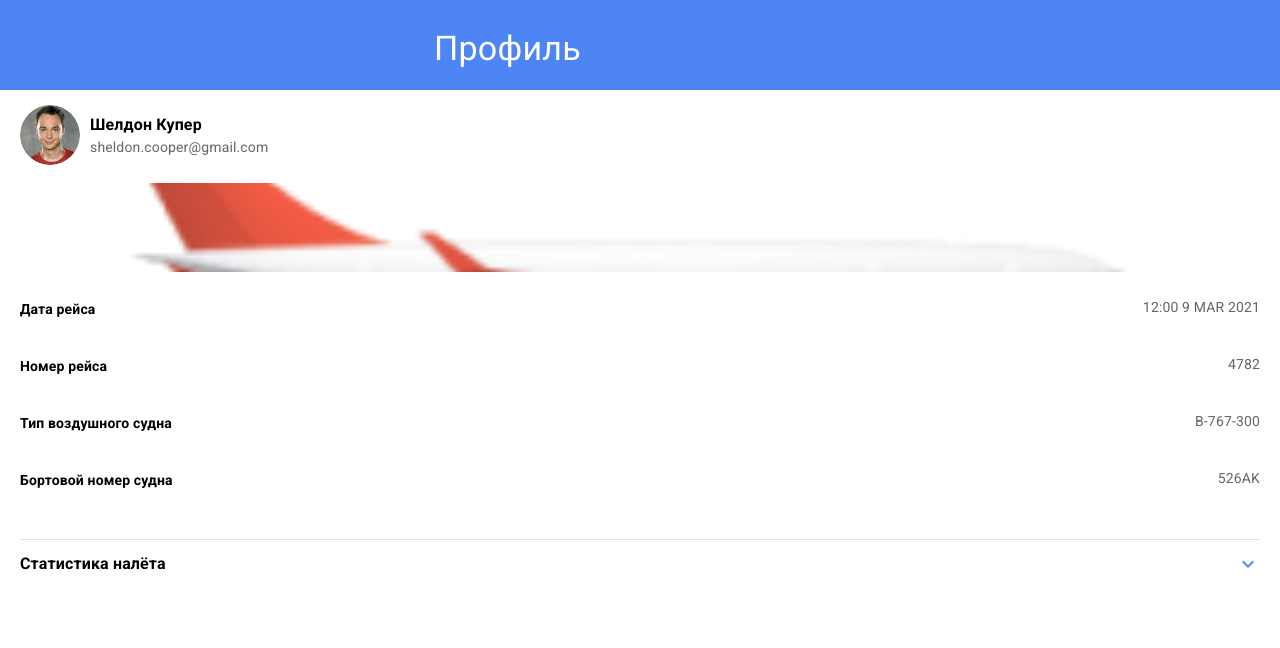
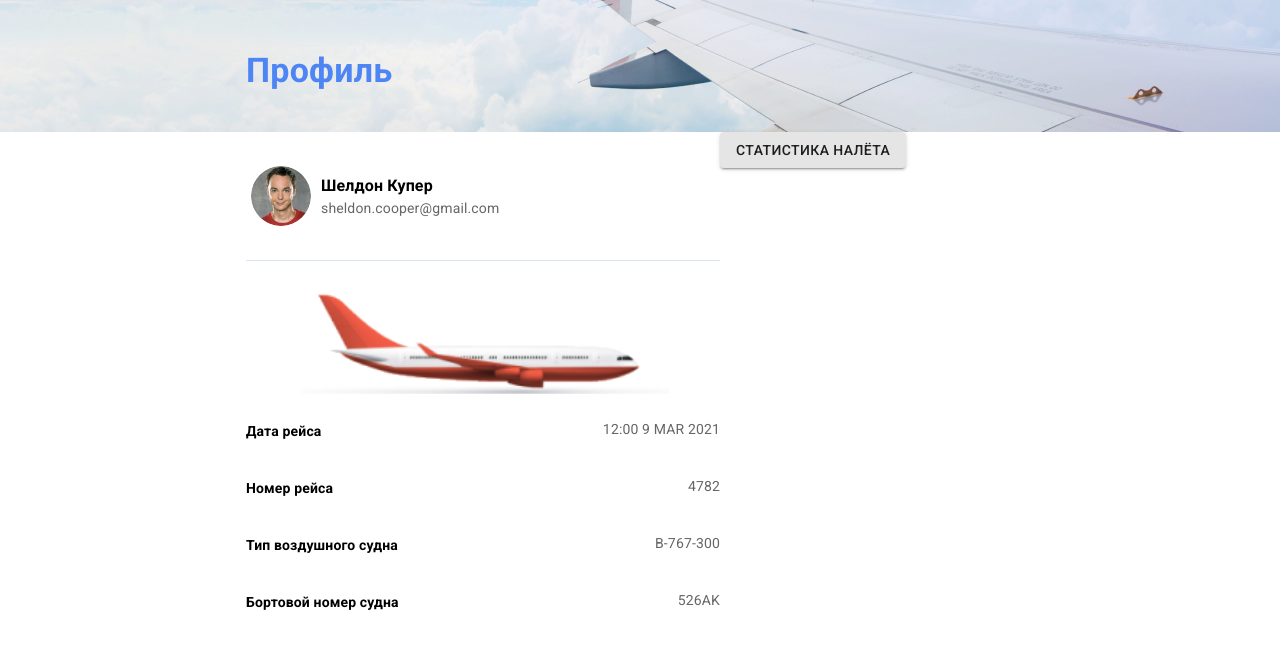
Before and after one commit to de-evg/aviaBit-test, a React (Create React App) app in the folder client/: page / in a window 1280 px wide. Shown: the top 648 px of the page. Built offline with nearby package versions, Linux system fonts and the light colour scheme.

Commit message:
added header, user, nextFlight and button for Desctop

```diff
--- a/client/src/components/app/app.jsx
+++ b/client/src/components/app/app.jsx
@@ -29,8 +29,7 @@ const App = ({ isFlightsLoaded, getFlights }) => {
       },
       text: {
         primary: "#ffffff",
-        secondary: "#000000",
-        third: "#676565",
+        secondary: "#4e85f5",
       },
     },
     background: {
--- a/client/src/components/main-page/main-page.jsx
+++ b/client/src/components/main-page/main-page.jsx
@@ -7,32 +7,48 @@ import {
   useMediaQuery,
   Grid,
 } from "@material-ui/core";
-import { makeStyles } from "@material-ui/core/styles";
+import {makeStyles} from "@material-ui/core/styles";
 import User from "../user/user";
 import NextFlight from "../next-flight/next-flight";
 import AccordionContainer from "../accordion-container/accordion-container";
 import FlightStatistic from "../flight-statistic/flight-statistic";
+import ShowMoreBtn from "../show-chart-btn/show-chart-btn";
 
 const useStyles = makeStyles({
   header: {
-    background: "#4e85f5",
+    backgroundColor: "#4e85f5",
     padding: "28px 0 8px 20px",
   },
   main: {
     padding: "15px 20px 13px 20px",
   },
+  title: {
+    fontWeight: 700,
+    margin: 0
+  },
+  grid: {
+    flexDirection: "column",
+    flexBasis: "280px",
+    width: "280px",
+    height: "593px",
+    wrap: "wrap"
+  },
+  gridItem: {
+    borderBottom: "1px solid rgba(16, 66, 195, 0.15)"
+  }
 });
 
-const MainPage = ({ history }) => {
+const MainPage = ({history}) => {
   const classes = useStyles();
   const matches = useMediaQuery(`(min-width: 600px)`);
 
   return (
     <>
-      <Box className={classes.header}>
-        <Container maxWidth="xs">
+      <Box className={classes.header} style={matches ? {background: "url(./img/wing.png)", padding: "50px 0 40px 0"} : null}>
+        <Container maxWidth={matches ? "xl" : "xs"} style={matches ? {padding: "0 246px"} : null}>
           <Typography
-            color="textPrimary"
+            className={classes.title}
+            color={matches ? "textSecondary" : "textPrimary"}
             variant={matches ? "h4" : "h5"}
             component="h1"
             gutterBottom
@@ -41,16 +57,23 @@ const MainPage = ({ history }) => {
           </Typography>
         </Container>
       </Box>
-      <Box className={classes.main}>
-        <Grid container>
-          <User />
-          <NextFlight />
-          <AccordionContainer
-            style={{ width: "350px" }}
-            renderDetails={() => <FlightStatistic />}
-          >
-            Статистика налёта
-          </AccordionContainer>
+      <Box className={classes.main} style={matches ? {padding: "0 246px"} : null}>
+        <Grid container className={classes.grid}>
+          <Grid className={classes.gridItem} style={matches ? {width: "474px"} : null}>
+            <User />
+          </Grid>
+          <Grid className={classes.gridItem} style={matches ? {width: "474px", padding: "29px 0 33px 0"} : null}>
+            <NextFlight />
+          </Grid>
+          {matches
+            ? <ShowMoreBtn clickHandler={() => {}} />
+            : <AccordionContainer
+              style={{width: "350px"}}
+              renderDetails={() => <FlightStatistic />}
+            >
+              Статистика налёта
+            </AccordionContainer>}
+
         </Grid>
       </Box>
     </>
--- a/client/src/components/next-flight/next-flight.jsx
+++ b/client/src/components/next-flight/next-flight.jsx
@@ -1,4 +1,4 @@
-import React, { useEffect, useState } from "react";
+import React, {useEffect, useState} from "react";
 import PropTypes from "prop-types";
 import {
   Grid,
@@ -9,12 +9,13 @@ import {
   TableRow,
   TableCell,
   Table,
+  useMediaQuery
 } from "@material-ui/core";
-import { makeStyles } from "@material-ui/core/styles";
-import { connect } from "react-redux";
-import { NameSpace } from "../../store/reducers/root";
-import { months } from "../../const";
-import { ActionCreator } from "../../store/action";
+import {makeStyles} from "@material-ui/core/styles";
+import {connect} from "react-redux";
+import {NameSpace} from "../../store/reducers/root";
+import {months} from "../../const";
+import {ActionCreator} from "../../store/action";
 
 const useStyles = makeStyles({
   grid: {
@@ -25,8 +26,10 @@ const useStyles = makeStyles({
   card: {
     boxShadow: "none",
   },
-  plane: {
+  media: {
+    maxWidth: "257px",
     marginBottom: "15px",
+    backgroundSize: "contain"
   },
   row: {
     display: "flex",
@@ -52,7 +55,7 @@ const useStyles = makeStyles({
 });
 
 const createData = (name, data) => {
-  return { name, data };
+  return {name, data};
 };
 
 const NextFlight = ({
@@ -62,6 +65,7 @@ const NextFlight = ({
   isFlightsLoaded,
 }) => {
   const classes = useStyles();
+  const matches = useMediaQuery(`(min-width: 600px)`);
 
   const [flightData, setFlightData] = useState({
     date: "",
@@ -69,7 +73,7 @@ const NextFlight = ({
     plnType: "",
     pln: "",
   });
-  const { date, flightNumber, plnType, pln } = flightData;
+  const {date, flightNumber, plnType, pln} = flightData;
 
   useEffect(() => {
     if (!isNextFlightFinded && isFlightsLoaded) {
@@ -82,9 +86,8 @@ const NextFlight = ({
       setFlightData({
         date: `${nextFlight.dateFlight
           .toLocaleTimeString()
-          .slice(0, 5)} ${nextFlight.dateFlight.getDate()} ${
-          months[nextFlight.dateFlight.getMonth()]
-        } ${nextFlight.dateFlight.getFullYear()}`,
+          .slice(0, 5)} ${nextFlight.dateFlight.getDate()} ${months[nextFlight.dateFlight.getMonth()]
+          } ${nextFlight.dateFlight.getFullYear()}`,
         flightNumber: nextFlight.flight,
         plnType: nextFlight.plnType,
         pln: nextFlight.pln,
@@ -103,18 +106,20 @@ const NextFlight = ({
     <p>Загрузка...</p>
   ) : (
     <Grid item className={classes.grid}>
-      <Card className={classes.card}>
+      <Card className={classes.card} align="center">
         <CardMedia
           component="img"
           alt="Plane type"
-          width="257"
-          height="89"
+          maxWidth={matches ? 372 : 257}
+          height={matches ? 104 : 89}
           image="./img/plane.png"
           title="Plane type"
-          className={classes.plane}
+          className={classes.media}
+          style={matches ? {maxWidth: "372px"} : null}
+
         />
       </Card>
-      <CardContent style={{ padding: 0 }}>
+      <CardContent style={{padding: 0}}>
         <Table>
           <TableBody>
             {rows.map((row) => (
--- /dev/null
+++ b/client/src/components/show-chart-btn/show-chart-btn.jsx
@@ -0,0 +1,13 @@
+import React from "react";
+import PropTypes from 'prop-types';
+import { Button } from "@material-ui/core";
+
+const ShowMoreBtn = ({clickHandler}) => {
+  return <Button onClick={clickHandler} variant="contained" color="primary">Статистика налёта</Button>;
+};
+
+ShowMoreBtn.propTypes = {
+  clickHandler: PropTypes.func.isRequired
+};
+
+export default ShowMoreBtn;
--- a/client/src/components/user/user.jsx
+++ b/client/src/components/user/user.jsx
@@ -1,5 +1,5 @@
 import React from "react";
-import { Typography, Avatar, Grid } from "@material-ui/core";
+import { Typography, Avatar, Grid, useMediaQuery } from "@material-ui/core";
 import { makeStyles } from "@material-ui/core/styles";
 
 
@@ -19,6 +19,7 @@ const useStyles = makeStyles({
 
 const User = () => {
   const classes = useStyles();
+  const matches = useMediaQuery(`(min-width: 600px)`);
 
   return (
     <Grid
@@ -28,6 +29,7 @@ const User = () => {
       alignContent="space-between"
       item
       className={classes.root}
+      style={matches ? {margin: "29px 0"} : null}
     >
       <Grid item>
         <Avatar
```
Also changed, not shown: client/public/img/wing.png (added), 11 other files (tests, documents, lock files or other folders).
